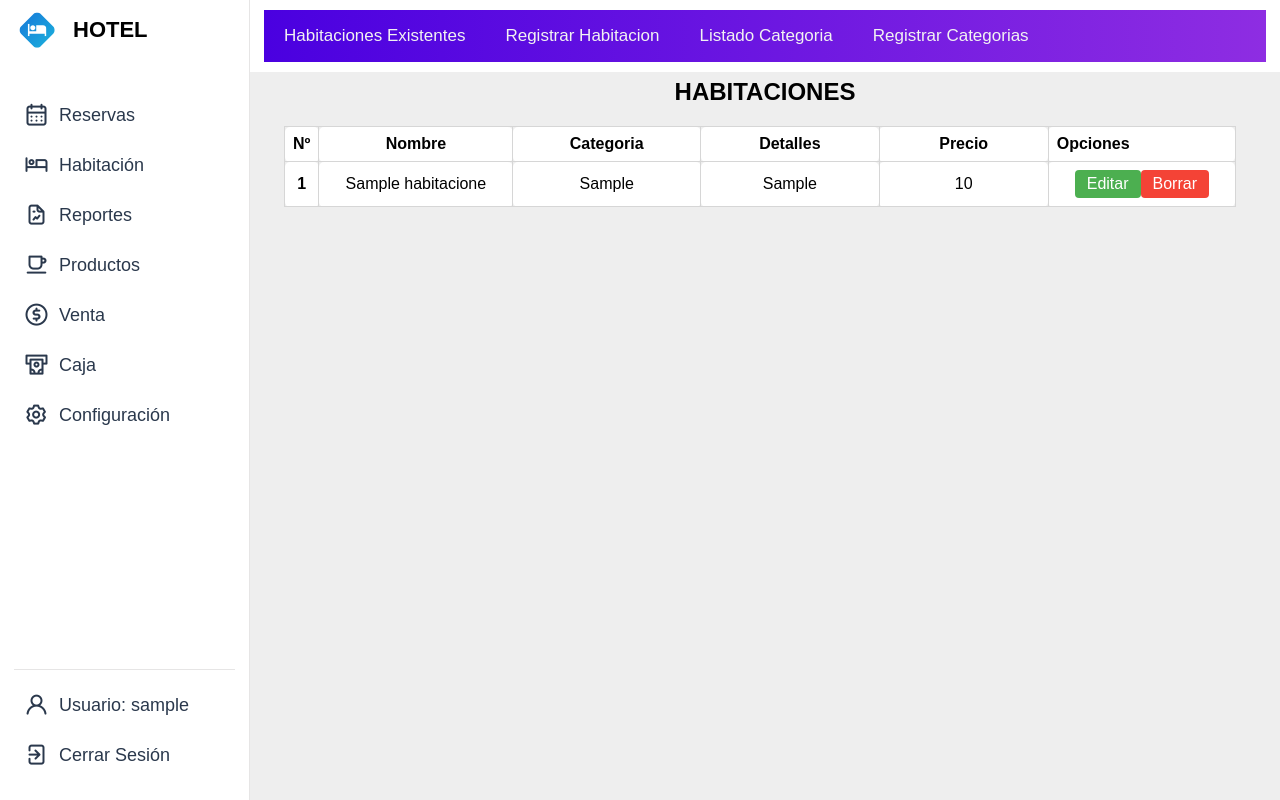
After one commit to MemoArguello/SistemaHotel, a PHP site: page /Frontend/habitacion/listado_habitacion.php in a window 1280 px wide. The commit adds this page. Run offline with PHP 8.4, Linux system fonts and the light colour scheme; the visitor is signed in with stand-in values (Sample User, id 1); tables that the repository leaves empty or names only in its code hold one stand-in row (values such as "Sample post").

Commit message:
cambios en navbar

```diff
--- a/Frontend/CSS/style.css
+++ b/Frontend/CSS/style.css
@@ -221,7 +221,6 @@ nav.close ~ .dashboard{
     position: fixed;
     top: 0;
     left: 250px;
-    display: flex;
     width: calc(100% - 250px);
     justify-content: space-between;
     align-items: center;
--- a/Frontend/cliente/registrar.php
+++ b/Frontend/cliente/registrar.php
@@ -27,7 +27,7 @@ mysqli_close($conexiondb);
     <meta charset="UTF-8">
     <meta http-equiv="X-UA-Compatible" content="IE=edge">
     <meta name="viewport" content="width=device-width, initial-scale=1.0">
-    <title>Configuracion</title>
+    <title>Cliente</title>
     <!----======== CSS ======== -->
     <link rel="stylesheet" href="../CSS/style.css">
     <link rel="stylesheet" href="../CSS/registrar.css">
--- a/Frontend/dashboard/menu.php
+++ b/Frontend/dashboard/menu.php
@@ -13,7 +13,7 @@
                     <i class="uil uil-calendar-alt"></i>
                     <span class="link-name">Reservas</span>
                 </a></li>
-            <li><a href="#">
+            <li><a href="../../../SistemaHotel/Frontend/habitacion/listado_habitacion.php">
                     <i class="uil uil-bed"></i>
                     <span class="link-name">Habitación</span>
                 </a></li>
--- /dev/null
+++ b/Frontend/habitacion/listado_habitacion.php
@@ -0,0 +1,99 @@
+<?php
+session_start();
+include '../../Backend/config/baseDeDatos.php';
+
+$usuario = $_SESSION['usuario'];
+if (!isset($usuario)) {
+    header("location:../../index.php");
+}
+$conexiondb = conectardb();
+$sql = "SELECT id_cargo FROM `usuarios` WHERE usuario = '$usuario';";
+$result = mysqli_query($conexiondb, $sql);
+while ($usuario = mysqli_fetch_assoc($result)) {
+    if ($usuario['id_cargo'] != 1) {
+        header("location:../../index.php");
+    }
+}
+$usuario = $_SESSION['usuario'];
+?>
+<!DOCTYPE html>
+<html lang="en">
+
+<head>
+    <meta charset="UTF-8">
+    <meta http-equiv="X-UA-Compatible" content="IE=edge">
+    <meta name="viewport" content="width=device-width, initial-scale=1.0">
+    <title>Habitaciones</title>
+    <!----======== CSS ======== -->
+    <link rel="stylesheet" href="../CSS/style.css">
+    <link rel="stylesheet" href="../CSS/registrar.css">
+    <link rel="stylesheet" href="../CSS/listado.css">
+    <!----===== Iconscout CSS ===== -->
+    <link rel="stylesheet" href="https://unicons.iconscout.com/release/v4.0.0/css/line.css">
+    <link href="./IMG/logo.svg" rel="icon">
+    <link rel="stylesheet" href="https://cdnjs.cloudflare.com/ajax/libs/font-awesome/4.7.0/css/font-awesome.min.css">
+</head>
+
+<body>
+    <?php
+    include($_SERVER['DOCUMENT_ROOT'] . '/SistemaHotel/Frontend/dashboard/menu.php');
+
+    $conexiondb = conectardb();
+    $consulta = "SELECT habitaciones.id_habitaciones, habitaciones.nombre_habitacion, habitaciones.detalles, habitaciones.id_categoria, habitaciones.precio, habitaciones.estado, categorias.id_categoria, categorias.categoria FROM habitaciones JOIN categorias ON categorias.id_categoria = habitaciones.id_categoria";
+    $resultado = mysqli_query($conexiondb, $consulta);
+    mysqli_close($conexiondb);
+    ?>
+    <section class="dashboard">
+        <div class="top">
+            <div class="topnav" id="myTopnav">
+                <a href="../listado/form_habitaciones.php">Habitaciones Existentes</a>
+                <a href="../habitaciones/registrar_habitacion.php">Registrar Habitacion</a>
+                <a href="../categoria/listado_categoria.php">Listado Categoria</a>
+                <a href="../categoria/categoria.php">Registrar Categorias</a>
+                <a href="javascript:void(0);" class="icon" onclick="myFunction()">
+                    <i class="fa fa-bars"></i>
+                </a>
+            </div>
+        </div>
+
+        <div class="dash-content">
+            <br>
+            <h1 align="center">HABITACIONES</h1>
+            <table class="">
+                <thead>
+                    <tr>
+                        <th>Nº</th>
+                        <th>Nombre</th>
+                        <th>Categoria</th>
+                        <th>Detalles</th>
+                        <th>Precio</th>
+                        <th align="left">Opciones</th>
+                    </tr>
+                </thead>
+                <tbody>
+                    <?php
+                    $index = 1;
+                    while ($habitaciones = mysqli_fetch_assoc($resultado)) {
+                        echo "<tr>";
+                        echo "<tr>";
+                        echo "<tr>";
+                        echo "<tr>";
+                        echo "<th scope ='row'>" . $index++ . "</th>";
+                        echo "<td align= 'center'>" . $habitaciones['nombre_habitacion'] . "</td>";
+                        echo "<td align= 'center'>" . $habitaciones['categoria'] . "</td>";
+                        echo "<td align= 'center'>" . $habitaciones['detalles'] . "</td>";
+                        echo "<td align= 'center'>" . $habitaciones['precio'] . "</td>";
+                        echo "<td>";
+                        echo "<a href='../habitaciones/editar_habitacion.php?id_habitaciones=" . $habitaciones['id_habitaciones'] . "' class='submitBoton'> Editar </a>";
+                        echo "<a href='../habitaciones/eliminar_habitacion.php?id_habitaciones=" . $habitaciones['id_habitaciones'] . "' class='submitBotonEliminar'> Borrar </a>";
+                        echo "</td>";
+                        echo "</tr>";
+                    }
+                    ?>
+                </tbody>
+            </table>
+        </div>
+    </section>
+</body>
+
+</html>
```
